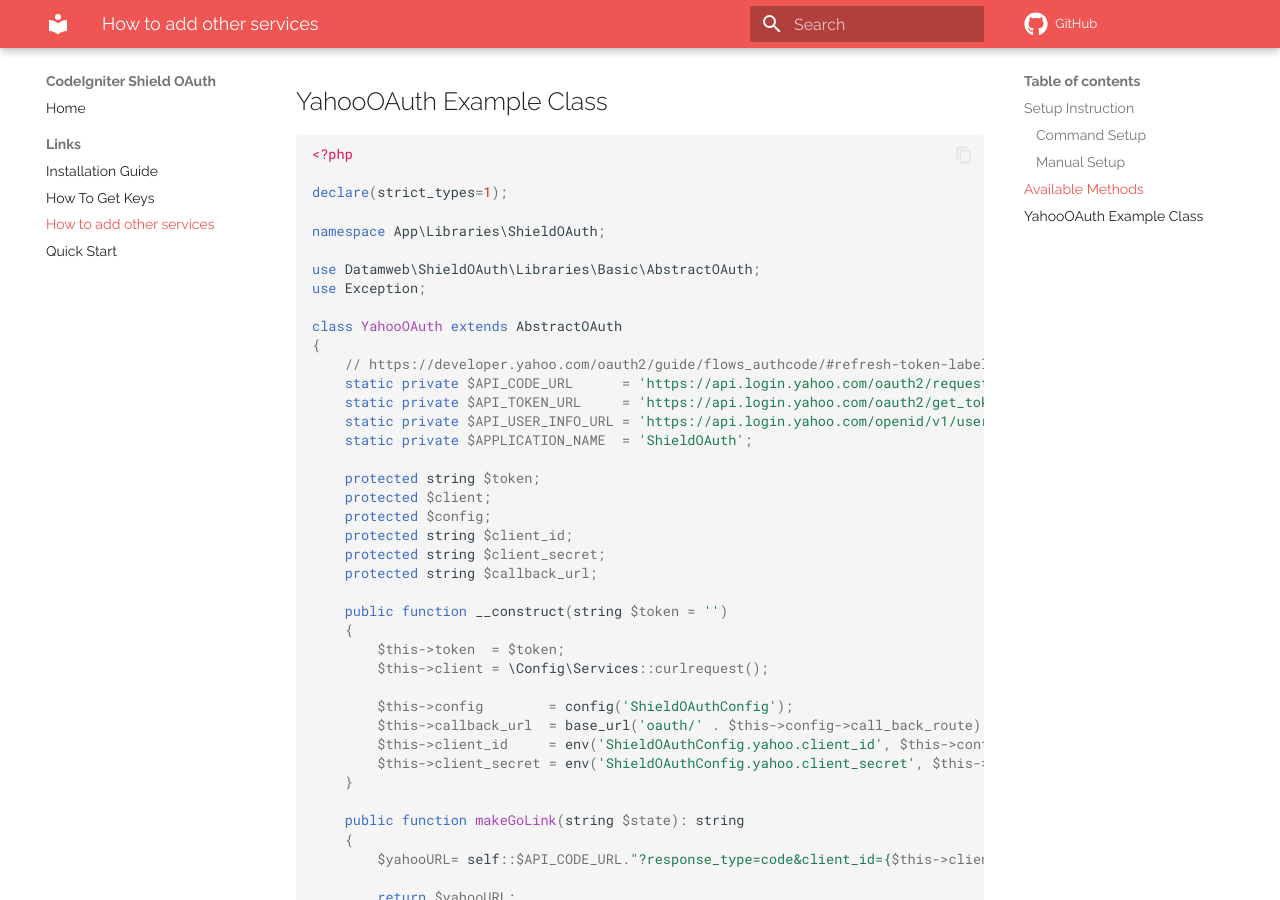
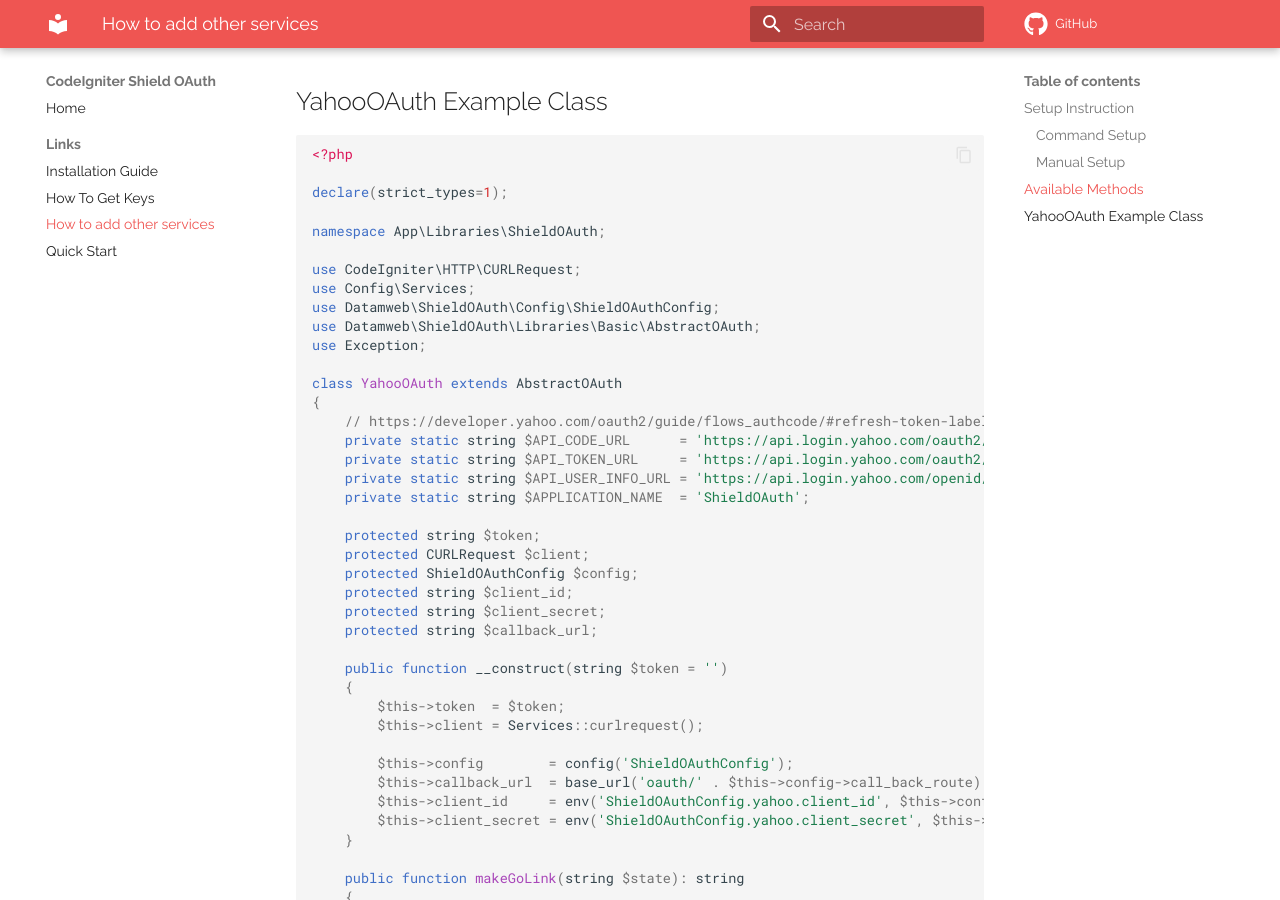
Before and after one commit to datamweb/shield-oauth, an MkDocs documentation site: the page built from docs/add_other_oauth.md, in a window 1280 px wide and 900 px high, scrolled down 4661 px. Built offline with MkDocs 1.6.1 and Material for MkDocs 9.7.7, drawn with Linux system fonts in a browser that asks for light colours; comment, search, counter and statistics services are not loaded; a style sheet for code colours, icons or effects is not loaded.

Commit message:
docs: improve docs for yahoo driver

```diff
--- a/docs/add_other_oauth.md
+++ b/docs/add_other_oauth.md
@@ -205,20 +205,23 @@ declare(strict_types=1);
 
 namespace App\Libraries\ShieldOAuth;
 
+use CodeIgniter\HTTP\CURLRequest;
+use Config\Services;
+use Datamweb\ShieldOAuth\Config\ShieldOAuthConfig;
 use Datamweb\ShieldOAuth\Libraries\Basic\AbstractOAuth;
 use Exception;
 
 class YahooOAuth extends AbstractOAuth
 {
     // https://developer.yahoo.com/oauth2/guide/flows_authcode/#refresh-token-label
-    static private $API_CODE_URL      = 'https://api.login.yahoo.com/oauth2/request_auth';
-    static private $API_TOKEN_URL     = 'https://api.login.yahoo.com/oauth2/get_token';
-    static private $API_USER_INFO_URL = 'https://api.login.yahoo.com/openid/v1/userinfo';
-    static private $APPLICATION_NAME  = 'ShieldOAuth';
+    private static string $API_CODE_URL      = 'https://api.login.yahoo.com/oauth2/request_auth';
+    private static string $API_TOKEN_URL     = 'https://api.login.yahoo.com/oauth2/get_token';
+    private static string $API_USER_INFO_URL = 'https://api.login.yahoo.com/openid/v1/userinfo';
+    private static string $APPLICATION_NAME  = 'ShieldOAuth';
 
     protected string $token;
-    protected $client;
-    protected $config;
+    protected CURLRequest $client;
+    protected ShieldOAuthConfig $config;
     protected string $client_id;
     protected string $client_secret;
     protected string $callback_url;
```
Also changed, not shown: other parts of docs/add_other_oauth.md (+1 -1 lines).
